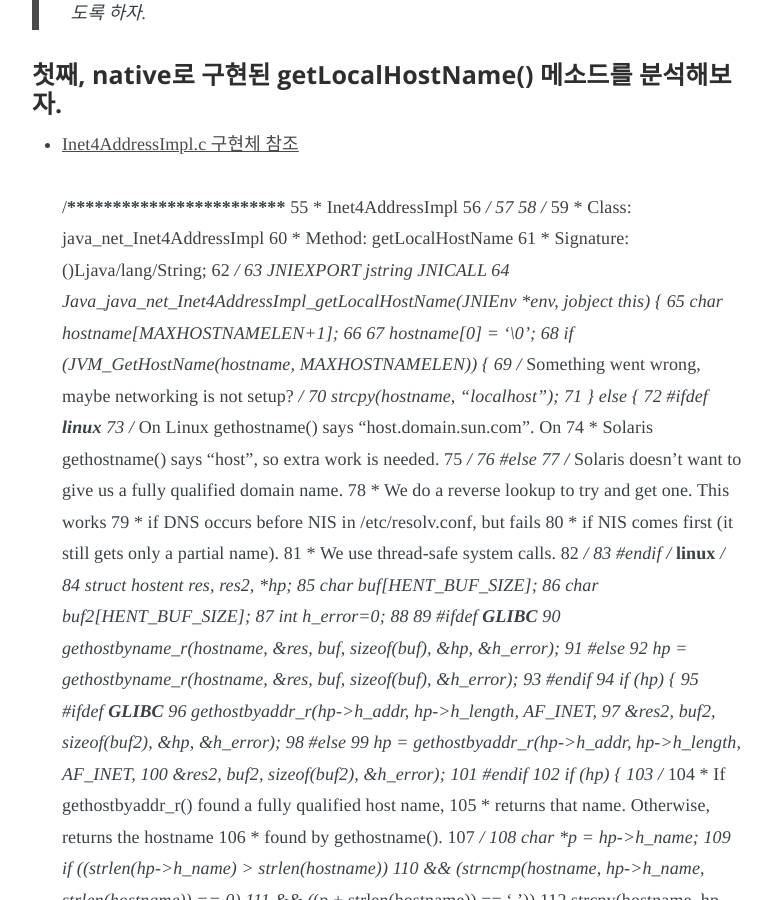
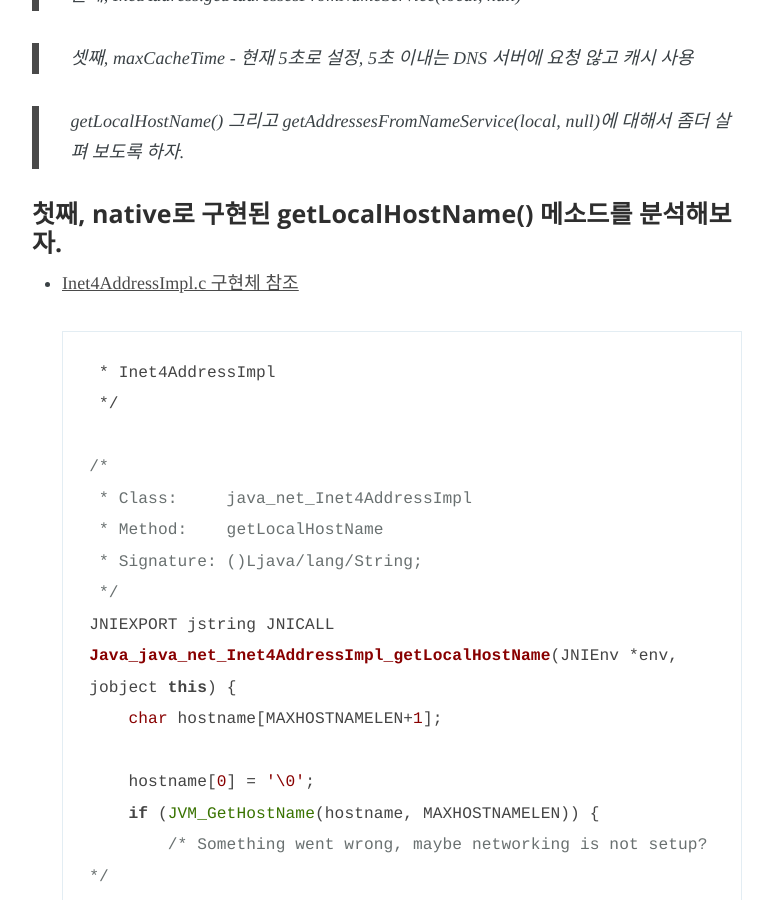
Before and after one commit to pkgonan/pkgonan.github.io, a Jekyll site: the page built from _posts/2018-06-17-InetAddress-getLocalHost.md, in a window 1280 px wide and 900 px high, scrolled down 3256 px. Shown: the whole window, without its empty margins (253-1026 px from the left). Built offline with Jekyll 4.4.1, drawn with Linux system fonts in a browser that asks for light colours; nearby versions of some CDN libraries; some web fonts are replaced; some of the changed text lies outside the part shown.

Commit message:
리펙토링

```diff
--- a/_posts/2018-06-17-InetAddress-getLocalHost.md
+++ b/_posts/2018-06-17-InetAddress-getLocalHost.md
@@ -1,7 +1,7 @@
 ---
 layout: post
 cover: '/assets/images/cover8.jpg'
-title: InetAddress.getLocalHost()
+title: InetAddress 클래스 사용으로 인한 성능 이슈, 나아가 AWS EC2 환경에서의 동작 방식 분석
 date: 2018-06-17 00:00:00
 tags: Java InetAddress getLocalHost AWS Beanstalk DNS
 subclass: 'post tag-dev'
@@ -74,15 +75,17 @@
 
 
 
-* 먼저
 
 > 여기서 눈여겨 볼 부분은 세가지이다.
-첫째, impl.getLocalHostName()  -  native Code
-둘째, InetAddress.getAddressesFromNameService(local, null)
-셋째, maxCacheTime  -  현재 5초로 설정, 5초 이내는 DNS 서버에 요청 않고 캐시 사용
+
+> 첫째, impl.getLocalHostName()  -  native Code
+
+> 둘째, InetAddress.getAddressesFromNameService(local, null)
+
+> 셋째, maxCacheTime  -  현재 5초로 설정, 5초 이내는 DNS 서버에 요청 않고 캐시 사용
 
 
-> getLocalHostName() 과 getAddressesFromNameService(local, null)에 대해서 좀더 살펴 보도록 하자.
+> getLocalHostName() 그리고 getAddressesFromNameService(local, null)에 대해서 좀더 살펴 보도록 하자.
 
 
 #### 첫째, native로 구현된 getLocalHostName() 메소드를 분석해보자.
@@ -90,70 +93,53 @@
 * [Inet4AddressImpl.c 구현체 참조](http://icedtea.classpath.org/~vanaltj/webrevs/tl/patch1/jdk/src/solaris/native/java/net/Inet4AddressImpl.c.html)
 
 
-    /************************************************************************
-      55  * Inet4AddressImpl
-      56  */
-      57
-      58 /*
-      59  * Class:     java_net_Inet4AddressImpl
-      60  * Method:    getLocalHostName
-      61  * Signature: ()Ljava/lang/String;
-      62  */
-      63 JNIEXPORT jstring JNICALL
-      64 Java_java_net_Inet4AddressImpl_getLocalHostName(JNIEnv *env, jobject this) {
-      65     char hostname[MAXHOSTNAMELEN+1];
-      66
-      67     hostname[0] = '\0';
-      68     if (JVM_GetHostName(hostname, MAXHOSTNAMELEN)) {
-      69         /* Something went wrong, maybe networking is not setup? */
-      70         strcpy(hostname, "localhost");
-      71     } else {
-      72 #ifdef __linux__
-      73         /* On Linux gethostname() says "host.domain.sun.com".  On
-      74          * Solaris gethostname() says "host", so extra work is needed.
-      75          */
-      76 #else
-      77         /* Solaris doesn't want to give us a fully qualified domain name.
-      78          * We do a reverse lookup to try and get one.  This works
-      79          * if DNS occurs before NIS in /etc/resolv.conf, but fails
-      80          * if NIS comes first (it still gets only a partial name).
-      81          * We use thread-safe system calls.
-      82          */
-      83 #endif /* __linux__ */
-      84         struct hostent res, res2, *hp;
-      85         char buf[HENT_BUF_SIZE];
-      86         char buf2[HENT_BUF_SIZE];
-      87         int h_error=0;
-      88
-      89 #ifdef __GLIBC__
-      90         gethostbyname_r(hostname, &res, buf, sizeof(buf), &hp, &h_error);
-      91 #else
-      92         hp = gethostbyname_r(hostname, &res, buf, sizeof(buf), &h_error);
-      93 #endif
-      94         if (hp) {
-      95 #ifdef __GLIBC__
-      96             gethostbyaddr_r(hp->h_addr, hp->h_length, AF_INET,
-      97                             &res2, buf2, sizeof(buf2), &hp, &h_error);
-      98 #else
-      99             hp = gethostbyaddr_r(hp->h_addr, hp->h_length, AF_INET,
-     100                                  &res2, buf2, sizeof(buf2), &h_error);
-     101 #endif
-     102             if (hp) {
-     103                 /*
-     104                  * If gethostbyaddr_r() found a fully qualified host name,
-     105                  * returns that name. Otherwise, returns the hostname
-     106                  * found by gethostname().
-     107                  */
-     108                 char *p = hp->h_name;
-     109                 if ((strlen(hp->h_name) > strlen(hostname))
-     110                     && (strncmp(hostname, hp->h_name, strlen(hostname)) == 0)
-     111                     && (*(p + strlen(hostname)) == '.'))
-     112                     strcpy(hostname, hp->h_name);
-     113             }
-     114         }
-     115     }
-     116     return (*env)->NewStringUTF(env, hostname);
-     117 }
+
+       * Inet4AddressImpl
+       */
+
+      /*
+       * Class:     java_net_Inet4AddressImpl
+       * Method:    getLocalHostName
+       * Signature: ()Ljava/lang/String;
+       */
+      JNIEXPORT jstring JNICALL
+      Java_java_net_Inet4AddressImpl_getLocalHostName(JNIEnv *env, jobject this) {
+          char hostname[MAXHOSTNAMELEN+1];
+
+          hostname[0] = '\0';
+          if (JVM_GetHostName(hostname, MAXHOSTNAMELEN)) {
+              /* Something went wrong, maybe networking is not setup? */
+              strcpy(hostname, "localhost");
+          } else {
+      #ifdef __linux__
+              /* On Linux gethostname() says "host.domain.sun.com".  On
+               * Solaris gethostname() says "host", so extra work is needed.
+               */
+      #else
+              /* Solaris doesn't want to give us a fully qualified domain name.
+               * We do a reverse lookup to try and get one.  This works
+               * if DNS occurs before NIS in /etc/resolv.conf, but fails
+               * if NIS comes first (it still gets only a partial name).
+               * We use thread-safe system calls.
+               */
+      #endif /* __linux__ */
+              struct hostent res, res2, *hp;
+              char buf[HENT_BUF_SIZE];
+              char buf2[HENT_BUF_SIZE];
+              int h_error=0;
+
+      #ifdef __GLIBC__
+              gethostbyname_r(hostname, &res, buf, sizeof(buf), &hp, &h_error);
+      #else
+              hp = gethostbyname_r(hostname, &res, buf, sizeof(buf), &h_error);
+      #endif
+
+              ... 생략
+
+         }
+         return (*env)->NewStringUTF(env, hostname);
+     }
+
 
 
 > 여기서 핵심은 gethostbyname_r() 메소드이다. 해당 메소드를 까보자.
@@ -161,20 +147,24 @@
 * [gethostbyname_r() 메소드 구현체 참조](http://web.mit.edu/ghudson/sipb/pthreads/net/gethostbyname.c)
 
 
-    struct hostent *gethostbyname_r(const char *hostname, struct hostent *result,
-    								char *buf, int bufsize, int *errval)
-    {
-    	... 생략
 
-    	/* Do the search. */
-    	n = res_search(hostname, C_IN, T_A, qbuf.buf, sizeof(qbuf));
-    	if (n >= 0)
-    		return _res_parse_answer(&qbuf, n, 0, result, buf, bufsize, errval);
-    	else if (errno == ECONNREFUSED)
-    		return file_find_name(hostname, result, buf, bufsize, errval);
-    	else
-    		return NULL;
-    }
+
+         struct hostent *gethostbyname_r(const char *hostname, struct hostent *result, char *buf, int bufsize, int *errval)
+         {
+
+             ... 생략
+
+             /* Do the search. */
+             n = res_search(hostname, C_IN, T_A, qbuf.buf, sizeof(qbuf));
+             if (n >= 0)
+                 return _res_parse_answer(&qbuf, n, 0, result, buf, bufsize, errval);
+             else if (errno == ECONNREFUSED)
+                 return file_find_name(hostname, result, buf, bufsize, errval);
+             else
+                 return NULL;
+         }
+
+
 
 
 > 여기서 핵심은 res_search() 메소드와 file_find_name() 메소드이다.
@@ -237,63 +227,56 @@
 * [lookupAllHostAddr() 메소드 구현체 참조](http://icedtea.classpath.org/~vanaltj/webrevs/tl/patch1/jdk/src/solaris/native/java/net/Inet4AddressImpl.c.html)
 
 
-     127 /*
-     128  * Find an internet address for a given hostname.  Note that this
-     129  * code only works for addresses of type INET. The translation
-     130  * of %d.%d.%d.%d to an address (int) occurs in java now, so the
-     131  * String "host" shouldn't *ever* be a %d.%d.%d.%d string
-     132  *
-     133  * Class:     java_net_Inet4AddressImpl
-     134  * Method:    lookupAllHostAddr
-     135  * Signature: (Ljava/lang/String;)[[B
-     136  */
-     137
-     138 JNIEXPORT jobjectArray JNICALL
-     139 Java_java_net_Inet4AddressImpl_lookupAllHostAddr(JNIEnv *env, jobject this,
-     140                                                 jstring host) {
-     141     const char *hostname;
-     142     jobjectArray ret = 0;
-     143     struct hostent res, *hp = 0;
-     144     char buf[HENT_BUF_SIZE];
-     145
 
-     146     ... 생략
-     181
+         /*
+         * Find an internet address for a given hostname.  Note that this
+         * code only works for addresses of type INET. The translation
+         * of %d.%d.%d.%d to an address (int) occurs in java now, so the
+         * String "host" shouldn't *ever* be a %d.%d.%d.%d string
+         *
+         * Class:     java_net_Inet4AddressImpl
+         * Method:    lookupAllHostAddr
+         * Signature: (Ljava/lang/String;)[[B
+         */
 
-     182     /* Try once, with our static buffer. */
-     183 #ifdef __GLIBC__
-     184     gethostbyname_r(hostname, &res, buf, sizeof(buf), &hp, &h_error);
-     185 #else
-     186     hp = gethostbyname_r(hostname, &res, buf, sizeof(buf), &h_error);
-     187 #endif
-     188
+         JNIEXPORT jobjectArray JNICALL
+         Java_java_net_Inet4AddressImpl_lookupAllHostAddr(JNIEnv *env, jobject this,
+                                                         jstring host) {
+             const char *hostname;
+             jobjectArray ret = 0;
+             struct hostent res, *hp = 0;
+             char buf[HENT_BUF_SIZE];
 
-     205     ... 생략
-     239
 
-     240 cleanupAndReturn:
-     241     JNU_ReleaseStringPlatformChars(env, host, hostname);
-     242     if (tmp != NULL) {
-     243         free(tmp);
-     244     }
-     245     return ret;
-     246 }
+             ... 생략
+
+
+             /* Try once, with our static buffer. */
+         #ifdef __GLIBC__
+             gethostbyname_r(hostname, &res, buf, sizeof(buf), &hp, &h_error);
+         #else
+             hp = gethostbyname_r(hostname, &res, buf, sizeof(buf), &h_error);
+         #endif
+
+
+             ... 생략
+
+         }
+
 
 
 > 여기서도 핵심은 위와 동일하게 getLocalHostName() 메소드이다.
+
 > 즉 DNS 서버에 요청 후 응답으로 오는 값들이 호스트 주소, IP 주소 등 여러가지이기 때문에 동일하게 gethostbyname_r()를 재활용한다.
 
 
 
 * 요약한다면.
 
-    InetAddress로 IP, 도메인 주소 등을 동적으로 계속해서 가져오는 것은 성능에 치명적이다. 잘 알고 쓰자.
-
-    DNS 서버에서 가져온 데이터의 내부 캐시는 5초간만 동작한다.
-
-    InetAddress.getLocalHost()를 수행하면 먼저 etc/resolv.conf에 등록된 DNS 서버에 요청을 보낸다.
-
-    이후, 응답값이 없다면 etc/hosts에 저장된 로컬 호스트 테이블을 찾는다.
+    * InetAddress로 IP, 도메인 주소 등을 동적으로 계속해서 가져오는 것은 성능에 치명적이다. 잘 알고 쓰자.
+    * DNS 서버에서 가져온 데이터의 내부 캐시는 5초간만 동작한다.
+    * InetAddress.getLocalHost()를 수행하면 먼저 etc/resolv.conf에 등록된 DNS 서버에 요청을 보낸다.
+    * 이후, 응답값이 없다면 etc/hosts에 저장된 로컬 호스트 테이블을 찾는다.
 
 
 
@@ -306,7 +289,11 @@
 * ![etc/resolv.conf에 자동으로 변경된 DNS 설정](/assets/images/post/InetAddress_resolv.conf.png)
 * 둘째, etc/hosts에 자신의 private IP 주소가 등록된다.
 * ![etc/hosts에 자동으로 변경된 로컬 호스트 테이블 설정](/assets/images/post/InetAddress_hosts.png)
-* 이는 모두 AWS에서 `DHCP 옵션 세트를 생성`하고 이를 이용하여 `VPC 환경을 생성`하고 `해당 VPC 환경으로 EC2 인스턴스를 생성`해야 가능하다.
+
+
+> 이는 모두 AWS에서 `DHCP 옵션 세트를 생성`하고 이를 이용하여 `VPC 환경을 생성`하고 `해당 VPC 환경으로 EC2 인스턴스를 생성`해야 가능하다.
+
+
 * [DHCP OPTION 세트](https://docs.aws.amazon.com/ko_kr/AmazonVPC/latest/UserGuide/VPC_DHCP_Options.html#AmazonDNS)
 * [DHCP OPTION 세트에 관한 글](https://holtstrom.com/michael/blog/post/401/Hostname-in-Amazon-Linux.html)
 
```
Also changed, not shown: other parts of _posts/2018-06-17-InetAddress-getLocalHost.md (+1 -0 lines), _posts/2018-04-22-HikariCP-test-while-idle.md (+1 -1 lines), assets/images/post/InetAddress_hosts.png, assets/images/post/InetAddress_resolv.conf.png.
